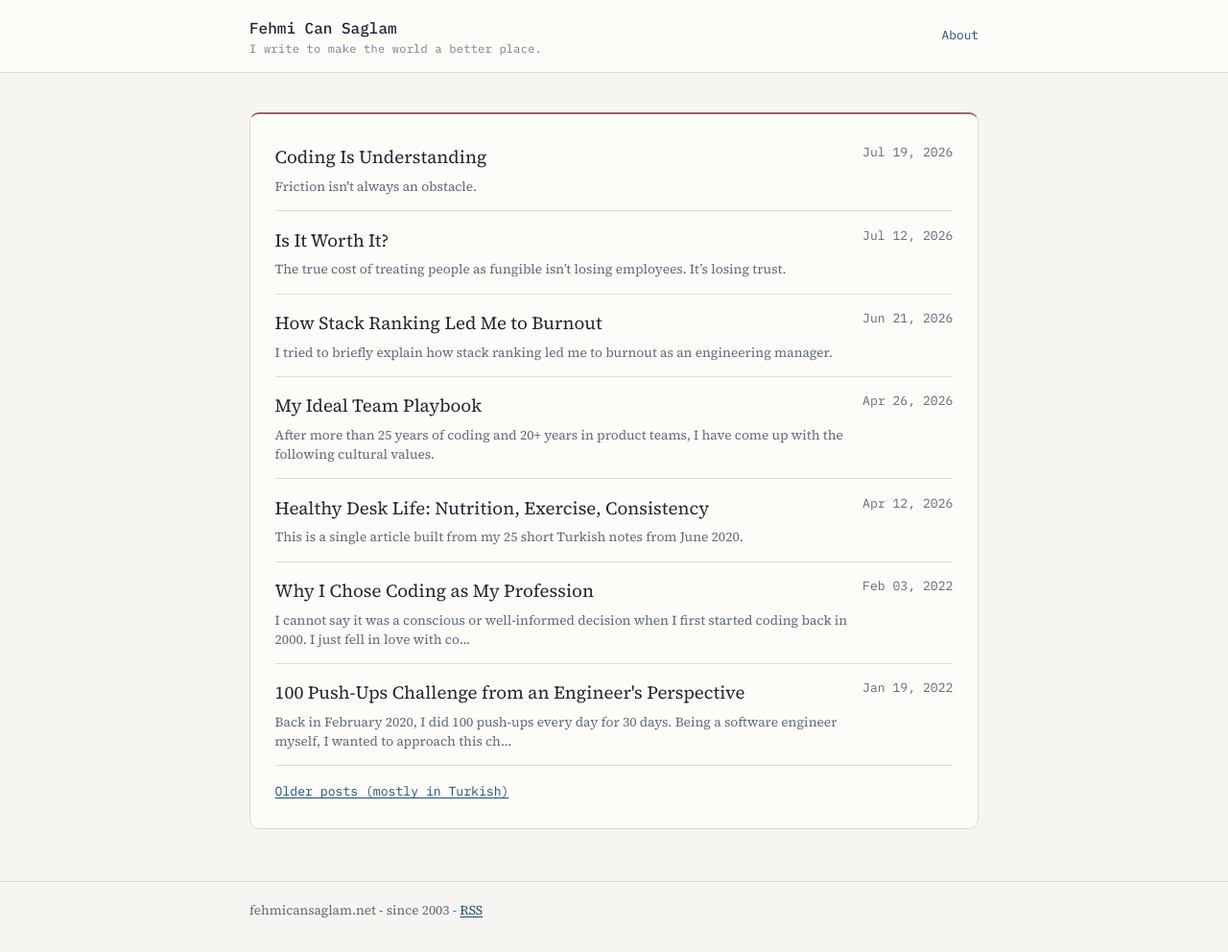
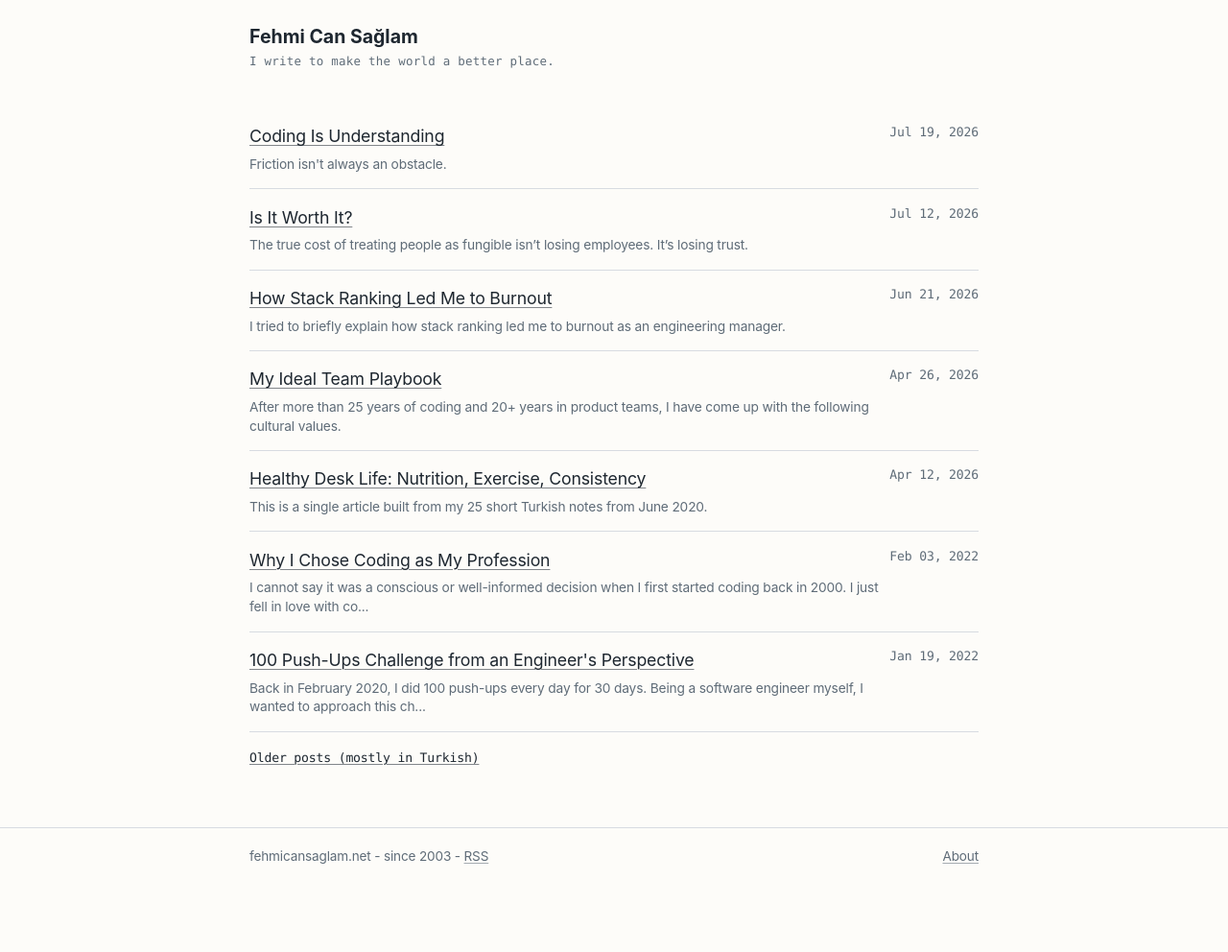
Before and after one commit to fehmicansaglam/fehmicansaglam.github.com, a Jekyll site: the page built from index.html, in a window 1280 px wide. Shown: the whole page at 96% size. Built offline with Jekyll 4.4.1, drawn with Linux system fonts in a browser that asks for light colours; after the commit the page ends 936 px from its top, so only the background shows below that.

Commit message:
Revisit design

```diff
--- a/_config.yml
+++ b/_config.yml
@@ -1,7 +1,7 @@
 permalink: /:title
 markdown: kramdown
 highlighter: rouge
-title: Fehmi Can Saglam
+title: Fehmi Can Sağlam
 description: Software engineering notes and focused essays.
 url: https://fehmicansaglam.net
 lang: en
--- a/assets/site.css
+++ b/assets/site.css
@@ -1,16 +1,15 @@
-@import url("https://fonts.googleapis.com/css2?family=IBM+Plex+Mono:wght@400;500&family=Source+Serif+4:opsz,wght@8..60,400;8..60,500;8..60,600&display=swap");
-
 :root {
   color-scheme: light;
-  --bg: #f7f5f1;
+  --bg: #fdfcf9;
   --surface: #fdfcf9;
   --text: #1e2730;
   --muted: #5f6c78;
   --line: #d7dbe1;
-  --blue: #1f4f7f;
-  --blue-soft: #dde8f2;
-  --red: #7f2323;
+  --accent: #1e2730;
+  --accent-soft: #ece8df;
   --code-bg: #f4f7fb;
+  --font-sans: -apple-system, BlinkMacSystemFont, "Segoe UI", Helvetica, Arial, sans-serif;
+  --font-mono: "SFMono-Regular", Consolas, "Liberation Mono", Menlo, Monaco, monospace;
   --max-width: 760px;
   --radius: 10px;
 }
@@ -27,21 +26,25 @@
 }
 
 body {
-  font-family: "Source Serif 4", Georgia, serif;
-  font-size: 18px;
-  line-height: 1.72;
+  font-family: var(--font-sans);
+  font-size: 17px;
+  line-height: 1.7;
+  letter-spacing: -0.01em;
 }
 
 a {
-  color: var(--blue);
+  color: inherit;
   text-decoration-thickness: 1px;
-  text-underline-offset: 0.16em;
-  transition: color 160ms ease;
+  text-underline-offset: 0.18em;
+  text-decoration-color: color-mix(in srgb, currentColor 55%, transparent);
+  transition: background-color 160ms ease, text-decoration-color 160ms ease;
 }
 
 a:hover,
-a:focus-visible {
-  color: var(--red);
+a:focus-visible,
+a:active {
+  background-color: var(--accent-soft);
+  text-decoration-color: transparent;
 }
 
 img {
@@ -56,8 +59,7 @@
 }
 
 .site-header {
-  border-bottom: 1px solid var(--line);
-  background: var(--surface);
+  background: transparent;
 }
 
 .nav-wrap {
@@ -65,28 +67,29 @@
   justify-content: space-between;
   align-items: center;
   gap: 1.2rem;
-  padding: 1rem 0;
+  padding: 1.4rem 0 1rem;
 }
 
 .brand {
-  font-size: 1rem;
-  font-family: "IBM Plex Mono", Menlo, Monaco, monospace;
-  font-weight: 500;
+  font-size: 1.22rem;
+  font-family: var(--font-sans);
+  font-weight: 700;
+  letter-spacing: 0;
   color: var(--text);
-  text-decoration: none;
 }
 
 .brand-block {
   display: flex;
   flex-direction: column;
+  align-items: flex-start;
   gap: 0.06rem;
 }
 
 .brand-subtitle {
   color: var(--muted);
-  font-family: "IBM Plex Mono", Menlo, Monaco, monospace;
-  font-size: 0.75rem;
-  opacity: 0.85;
+  font-family: var(--font-mono);
+  font-size: 0.78rem;
+  opacity: 1;
   letter-spacing: 0.02em;
   line-height: 1.2;
 }
@@ -95,33 +98,26 @@
   display: flex;
   align-items: center;
   gap: 1rem;
-  font-family: "IBM Plex Mono", Menlo, Monaco, monospace;
+  font-family: var(--font-mono);
   font-size: 0.8rem;
 }
 
-.site-nav a {
-  text-decoration: none;
-}
-
 .page-main {
-  padding: 2.6rem 0 3.4rem;
+  padding: 1.6rem 0 3.8rem;
 }
 
 .page-card {
-  background: var(--surface);
-  border: 1px solid var(--line);
-  border-top: 2px solid color-mix(in srgb, var(--red) 65%, var(--line));
-  border-radius: var(--radius);
-  padding: clamp(1.2rem, 2vw, 2rem);
+  padding: 0;
 }
 
 .home .page-card {
-  padding-top: 0.9rem;
+  padding-top: 0;
 }
 
 .page-title {
   font-size: clamp(1.5rem, 2.5vw, 2.1rem);
-  line-height: 1.2;
+  line-height: 1.15;
+  letter-spacing: -0.045em;
   margin-bottom: 1rem;
 }
 
@@ -132,7 +128,8 @@
   gap: 0.4rem;
   color: var(--muted);
   font-size: 0.88rem;
-  font-family: "IBM Plex Mono", Menlo, Monaco, monospace;
+  font-family: var(--font-mono);
+  margin-top: -0.25rem;
   margin-bottom: 1.3rem;
 }
 
@@ -165,14 +162,15 @@
 .post-content h3,
 .post-content h4 {
   margin-top: 1.7rem;
-  line-height: 1.3;
+  line-height: 1.2;
+  letter-spacing: -0.035em;
 }
 
 .post-content code {
-  font-family: "IBM Plex Mono", Menlo, Monaco, monospace;
+  font-family: var(--font-mono);
   font-size: 0.82em;
   border: 1px solid var(--line);
-  background: var(--blue-soft);
+  background: var(--accent-soft);
   border-radius: 4px;
   padding: 0.12rem 0.28rem;
 }
@@ -192,7 +190,7 @@
 }
 
 .post-content blockquote {
-  border-left: 3px solid var(--blue);
+  border-left: 3px solid var(--accent);
   color: var(--muted);
   padding-left: 1rem;
 }
@@ -245,7 +243,6 @@
 
 .post-link {
   color: var(--text);
-  text-decoration: none;
 }
 
 .home .post-link {
@@ -253,14 +250,15 @@
 }
 
 .post-link:hover,
-.post-link:focus-visible {
-  color: var(--blue);
+.post-link:focus-visible,
+.post-link:active {
+  text-decoration-color: transparent;
 }
 
 .post-date {
   color: var(--muted);
   font-size: 0.82rem;
-  font-family: "IBM Plex Mono", Menlo, Monaco, monospace;
+  font-family: var(--font-mono);
   transition: color 160ms ease;
 }
 
@@ -278,30 +276,30 @@
 .archive-link {
   margin-top: 1rem;
   font-size: 0.82rem;
-  font-family: "IBM Plex Mono", Menlo, Monaco, monospace;
+  font-family: var(--font-mono);
 }
 
 .post-item:hover .post-date,
 .post-item:focus-within .post-date {
-  color: var(--red);
+  color: var(--text);
 }
 
 .post-link:hover ~ .post-date,
 .post-link:focus-visible ~ .post-date,
 .post-date:hover {
-  color: var(--red);
+  color: var(--text);
 }
 
 .post-signature {
   margin-top: 1.6rem;
   color: var(--muted);
-  font-family: "IBM Plex Mono", Menlo, Monaco, monospace;
+  font-family: var(--font-mono);
   font-size: 0.82rem;
   text-align: right;
 }
 
 .mono {
-  font-family: "IBM Plex Mono", Menlo, Monaco, monospace;
+  font-family: var(--font-mono);
 }
 
 .lead {
@@ -318,6 +316,7 @@
 .footer-wrap {
   display: flex;
   align-items: center;
+  justify-content: space-between;
   gap: 0.7rem;
   color: var(--muted);
   font-size: 0.85rem;
@@ -331,9 +330,8 @@
     --text: #e6ebf2;
     --muted: #a8b2bf;
     --line: #2a3442;
-    --blue: #7bb7ff;
-    --blue-soft: #263344;
-    --red: #d08888;
+    --accent: #e6ebf2;
+    --accent-soft: #26303c;
     --code-bg: #111721;
   }
 }
--- a/atom.xml
+++ b/atom.xml
@@ -4,13 +4,13 @@
 <?xml version="1.0" encoding="utf-8"?>
 <feed xmlns="http://www.w3.org/2005/Atom">
 
- <title>Fehmi Can Saglam.</title>
+ <title>Fehmi Can Sağlam.</title>
  <link href="{{ site.url }}/atom.xml" rel="self"/>
  <link href="{{ site.url }}/"/>
  <updated>{{ site.time | date_to_xmlschema }}</updated>
  <id>{{ site.url }}/</id>
  <author>
-   <name>Fehmi Can Saglam</name>
+   <name>Fehmi Can Sağlam</name>
    <email>fehmican.saglam@gmail.com</email>
  </author>
 
--- a/index.html
+++ b/index.html
@@ -6,24 +6,21 @@
 <head>
   <meta charset="utf-8">
   <meta name="viewport" content="width=device-width, initial-scale=1">
-  <meta name="description" content="Software engineering notes by Fehmi Can Saglam.">
-  <title>Fehmi Can Saglam</title>
+  <meta name="description" content="Software engineering notes by Fehmi Can Sağlam.">
+  <title>Fehmi Can Sağlam</title>
   <link rel="icon" href="/favicon.ico" sizes="any">
   <link rel="icon" href="/assets/favicon.svg" type="image/svg+xml">
   <link rel="apple-touch-icon" href="/apple-touch-icon.png">
-  <link rel="alternate" type="application/atom+xml" href="/atom.xml" title="Fehmi Can Saglam">
+  <link rel="alternate" type="application/atom+xml" href="/atom.xml" title="Fehmi Can Sağlam">
   <link rel="stylesheet" href="/assets/site.css">
 </head>
 <body class="home">
   <header class="site-header">
     <div class="container nav-wrap">
       <div class="brand-block">
-        <p class="brand">Fehmi Can Saglam</p>
+        <p class="brand">Fehmi Can Sağlam</p>
         <p class="brand-subtitle">I write to make the world a better place.</p>
       </div>
-      <nav class="site-nav" aria-label="Primary">
-        <a href="/about.html">About</a>
-      </nav>
     </div>
   </header>
 
```
Also changed, not shown: other parts of index.html (+1 -0 lines), _layouts/post.html (+5 -7 lines), about.html (+6 -5 lines), archive.html (+4 -6 lines), README.md.
